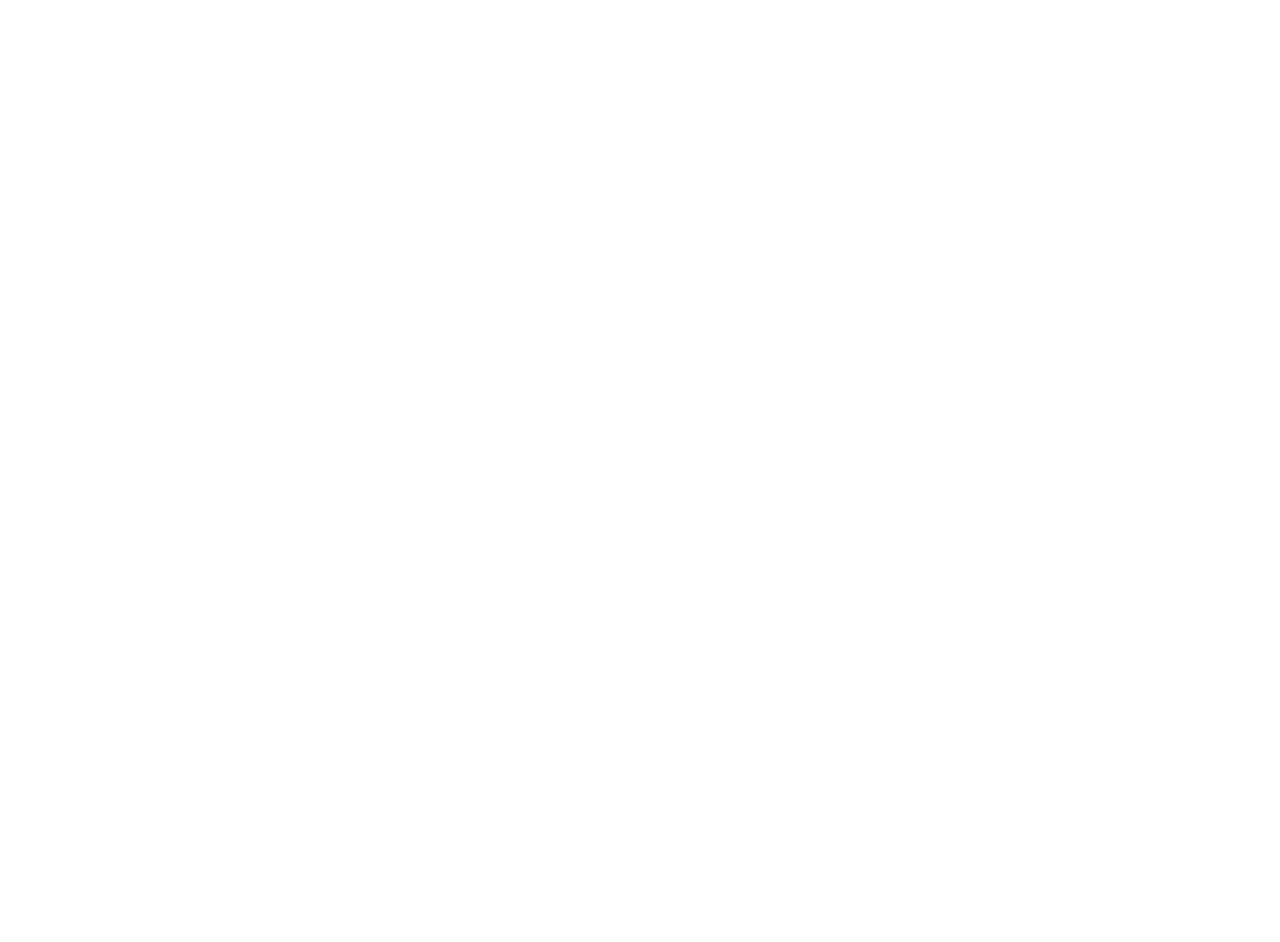
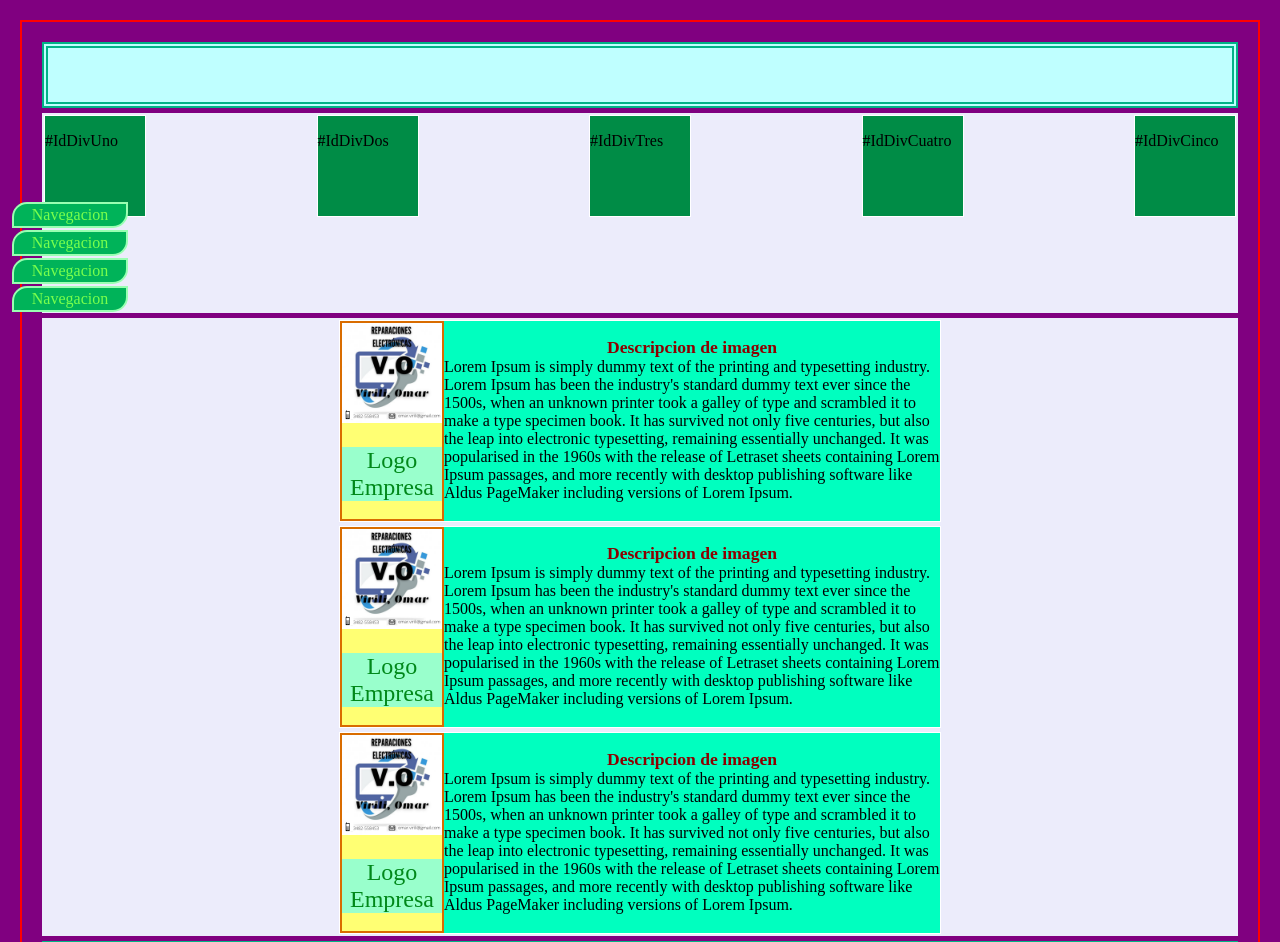
Before and after one commit to odv144/javascript, a plain HTML site: page index.html in a window 1280 px wide. Shown: the top 942 px of the page. Before the commit the page ends 800 px from the top, so only its background shows below. Drawn offline with Linux system fonts and the light colour scheme; no server answers.

Commit message:
subiendo resto

```diff
--- a/index.html
+++ b/index.html
@@ -1,12 +1,83 @@
-<!DOCTYPE html>
-<html lang="en">
-<head>
-    <meta charset="UTF-8">
-    <meta http-equiv="X-UA-Compatible" content="IE=edge">
-    <meta name="viewport" content="width=device-width, initial-scale=1.0">
-    <title>Document</title>
-</head>
-<body>
+<html>
+	<head>
+	<link href="styles.css" type="text/css" rel="stylesheet">
 
-</body>
+	<title>Esquema propio para prueba de propiedades</title>
+	</head>
+	<body>
+		<div id="nav"></div>
+		<div class="gral" id="div1">
+			<div id="IdDivUno" class="cuadrado"><p>#IdDivUno</p></div>
+			<div id="IdDivDos" class="cuadrado"><p>#IdDivDos</p></div>
+			<div id="IdDivTres" class="cuadrado"><p>#IdDivTres</p></div>
+			<div id="IdDivCuatro" class="cuadrado"><p>#IdDivCuatro</p></div>
+			<div id="IdDivCinco" class="cuadrado"><p>#IdDivCinco</p></div>
+		</div>
+		<div class="gral" id="div2">
+			<div id="uno"class="cuadrado etiqueta">
+				<span>
+					<img src="./logo.png" Imagen />
+					<p>Logo Empresa</p>
+				</span>
+				<p><strong>Descripcion de imagen</strong> Lorem Ipsum is simply dummy text of the printing and typesetting industry.
+				Lorem Ipsum has been the industry's standard dummy text ever since the 1500s, when an unknown printer
+				took a galley of type and scrambled it to make a type specimen book. It has survived not only five centuries,
+				but also the leap into electronic typesetting, remaining essentially unchanged.
+				It was popularised in the 1960s with the release of Letraset sheets containing
+				Lorem Ipsum passages, and more recently with desktop publishing software like Aldus PageMaker
+				including versions of Lorem Ipsum.
+
+
+
+				</p>
+			</div>
+			<!--segundo bloque-->
+			<div id="dos"class="cuadrado etiqueta">
+				<span>
+					<img src="./logo.png" Imagen />
+					<p>Logo Empresa</p>
+				</span>
+				<p><strong>Descripcion de imagen</strong> Lorem Ipsum is simply dummy text of the printing and typesetting industry.
+				Lorem Ipsum has been the industry's standard dummy text ever since the 1500s, when an unknown printer
+				took a galley of type and scrambled it to make a type specimen book. It has survived not only five centuries,
+				but also the leap into electronic typesetting, remaining essentially unchanged.
+				It was popularised in the 1960s with the release of Letraset sheets containing
+				Lorem Ipsum passages, and more recently with desktop publishing software like Aldus PageMaker
+				including versions of Lorem Ipsum.
+
+
+
+				</p>
+			</div>
+			<!--tercero bloque-->
+			<div id="tres"class="cuadrado etiqueta">
+				<span>
+					<img src="./logo.png" Imagen />
+					<p>Logo Empresa</p>
+				</span>
+				<p><strong>Descripcion de imagen</strong>Lorem Ipsum is simply dummy text of the printing and typesetting industry.
+				Lorem Ipsum has been the industry's standard dummy text ever since the 1500s, when an unknown printer
+				took a galley of type and scrambled it to make a type specimen book. It has survived not only five centuries,
+				but also the leap into electronic typesetting, remaining essentially unchanged.
+				It was popularised in the 1960s with the release of Letraset sheets containing
+				Lorem Ipsum passages, and more recently with desktop publishing software like Aldus PageMaker
+				including versions of Lorem Ipsum.
+
+
+
+				</p>
+			</div>
+
+			<div id="frame-movil">
+				<p class="nav-lat">Navegacion</p>
+				<p class="nav-lat">Navegacion</p>
+				<p class="nav-lat">Navegacion</p>
+				<p class="nav-lat">Navegacion</p>
+			</div>
+		</div>
+
+		<div id="footer"></div>
+		<div id="mount"></div>
+	</body>
+	<script src="./js/nuevo.js"></script>
 </html>
--- /dev/null
+++ b/js/nuevo.js
@@ -0,0 +1,96 @@
+/* //persona como objeto
+ persona = {
+	 nombre:"Omar Dario Virili",
+	 edad : 38,
+	 getEdad:function(){
+		 return this.edad
+	 }
+};
+//perosna como clase
+
+function People() {
+	this.nom = "Pedro el escamoso";
+	this.ed = 38;
+	this.email="omar.virili@gmail.com";
+
+	this.ImprimirDatos =function(){
+		let str='';
+		str= "<div><span>Nombre: "+this.nom+", edad: "+this.ed+", email:"+this.email+"</span></div>";
+
+		return str;
+	}
+
+};
+
+var palabras=['uno','dos','tres','cuatro','cio','seis','siete','ocho','palabras','octacore'];
+var nuevaLista=[];
+
+for(let x=0;x<palabras.length;x++){
+	if(palabras[x].length >4){
+		nuevaLista.push(palabras[x]);
+
+	}
+}
+var cadena='';
+cadena= "<div id='terminal'>";
+
+for(let x=0;x<nuevaLista.length;x++){
+	cadena += "<p class='texto' >"+nuevaLista[x]+"</p>";
+}
+cadena +="</div>";
+
+const per = new People();
+cadena += per.ImprimirDatos();
+
+cadena += "<div>Nombre: "+persona.nombre+" con la edad de "+persona.getEdad()+"</div>";
+
+
+document.body.innerHTML += cadena;
+//document.body.innerHTML += "<h1>Time right now is:  </h1>" */
+const baseUrl = "https://platzi-avo.vercel.app";
+const url = "https://platzi-avo.vercel.app/api/avo";
+//conectar al servidor
+//tratar de usar async/await
+//precesar respuesta  y convertirla en json
+const variosElementos=[];
+const montaje = document.querySelector('#mount');
+montaje.className = 'gral cuadrado';
+
+ window.fetch(`${baseUrl}/api/avo`)
+	.then((respuestas)=>respuestas.json())
+	.then(responseJson => {
+		responseJson.data.forEach((item) => {
+			//crear imagen
+			const imagen=document.createElement('img');
+			imagen.src = `${baseUrl}${item.image}`;
+			//crear titulo
+			const titulo = document.createElement('h2');
+			titulo.textContent = item.name;
+			titulo.style="font-size:2rem";
+			titulo.style.color="#2e2e2e";
+			titulo.className="etiqueta"; //esta agregando una clase css
+			//crear precio
+			const price = document.createElement('div');
+			price.textContent = item.price;
+
+			const contenedor = document.createElement('div');
+			contenedor.append(imagen,titulo,price);
+			variosElementos.push(contenedor);
+		});
+		montaje.append(...variosElementos);
+	})
+
+
+//json->data->renderizar informacion en el browser
+const APP_ID = "2533997242361871"
+const server = "https://localhost:3000"
+const clientSecret = "zVSjm8Xfy6iwQiWLWHkrubLzdIhcyXpo"
+const url1= "https://auth.mercadolibre.com.ar/authorization?response_type=code&client_id=2533997242361871&redirect_uri=https://localhost:3000"
+const url_meli = `https://auth.mercadolibre.com.ar/authorization?response_type=code&client_id=${APP_ID}&redirect_uri=${server}
+`
+
+window.fetch(url1)
+	.then(respuesta=>respuesta.json())
+	.then(data =>{
+		console.log(data);
+	})
--- /dev/null
+++ b/styles.css
@@ -0,0 +1,122 @@
+body{
+	margin:20px;
+	padding:20px;
+	border:2px solid red;
+	background-color:purple;
+
+
+}
+#nav{
+
+	padding:2px;
+	border: 6px double #00b386;
+	background-color:#bfffff;
+	height:50px;
+
+	justify-content:center;
+}
+#footer {
+	margin-top:5px;
+	padding:2px;
+	border: 5px double #00b386;
+	background-color:#2626ff;
+	height:50px;
+
+}
+.gral{
+
+	height:200px;
+	width:100%;
+	margin-top:5px;
+
+	background-color:#ececfb;
+}
+.cuadrado{
+	height:100px;
+	width:100px;
+	background-color:#008c46;
+	margin:2px;
+	border:1px solid white;
+	display:inline-block;
+}
+.etiqueta{
+	height:200px;
+	width:600px;
+	background-color:#00ffbf;
+	display:flex;
+	flex-direction:row;
+
+}
+.etiqueta span{
+	display:block;
+	background-color:#ffff73;
+	border:2px solid #d96c00;
+	width:20%;
+	height:196px;
+}
+.etiqueta span img {
+	height:100px;
+	position:relative;
+
+}
+.etiqueta span p{
+	color:#008819;
+	background-color:#99ffcc;
+	text-align:center;
+	font-size:1.5em;
+	position:relative;
+	margin-bottom:0px;
+
+}
+.etiqueta p strong{
+	color:#8c0000;
+	display:block;
+	text-align:center;
+	font-size:1.1em;
+}
+#div1{
+	display:flex;
+	flex-direction:row;
+	justify-content: space-between;
+}
+#div2{
+	height:auto;
+	display:flex;
+	flex-direction:column;
+	align-items:center;
+}
+#frame-movil{
+
+	position:fixed;
+	top:200px;
+	left:10px;
+	width:120px;
+	//height:200px;
+	//background-color:#dcff73;
+}
+#frame-movil p{
+	display:flex;
+	flex-direction:column;
+	text-align:center;
+	margin:2px;
+	padding:2px;
+	color:#79ff4c;
+}
+.nav-lat{
+	background-color:#00b359;
+	border:2px solid #99ffb2;
+	border-top-left-radius:15px;
+	border-bottom-right-radius:15px;
+
+}
+#terminal {
+	background-color:#000000;
+
+	width:500px;
+	height:100px;
+}
+.texto{
+	color:#ffffff;
+	//display:inline;
+	margin:2px;
+}
```
Also changed, not shown: pruebas.js (added, +165 -0 lines), logo.png (added).
